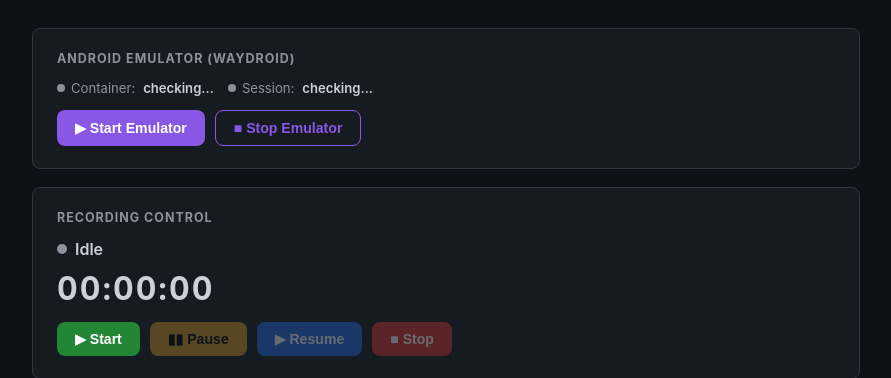
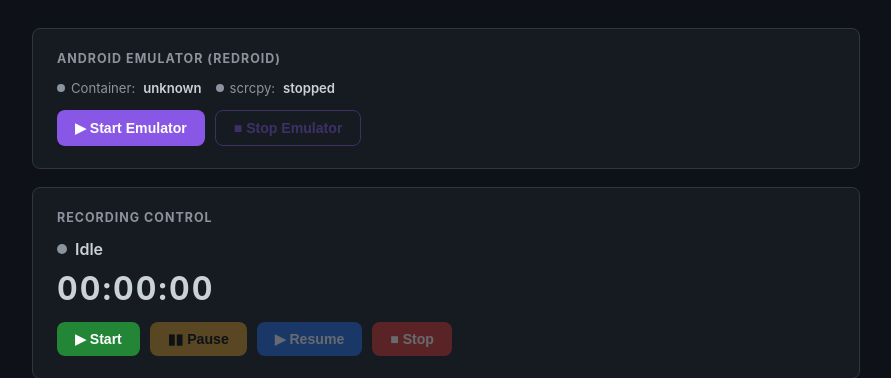
Before and after one commit to josepboss/DroidRecord, a Flask app: page / in a window 1280 px wide. Shown: the part 55-433 px from the top of the page, without its empty margins (194-1085 px from the left). Run offline with Flask 3, Linux system fonts and the light colour scheme; data that the repository does not hold is empty; parts of the project's set-up code (start-up, migrations or seed data) failed here and were passed over.

Commit message:
feat: UI — Waydroid panel → Redroid panel (container + scrcpy status)

```diff
--- a/templates/index.html
+++ b/templates/index.html
@@ -81,7 +81,7 @@
       font-weight: 700;
     }
 
-    /* Waydroid status row */
+    /* Redroid status row */
     .wd-row {
       display: flex;
       align-items: center;
@@ -318,9 +318,9 @@
   <div class="badge">VPS Screen Recorder</div>
 </header>
 
-<!-- ── Waydroid Control ──────────────────────────────────────────────────── -->
+<!-- ── Redroid Control ───────────────────────────────────────────────────── -->
 <div class="card">
-  <h2>Android Emulator (Waydroid)</h2>
+  <h2>Android Emulator (Redroid)</h2>
 
   <div class="wd-row">
     <div class="wd-status-group">
@@ -330,16 +330,16 @@
         <span class="value" id="wdContainerText">checking...</span>
       </div>
       <div class="wd-pill">
-        <div class="dot" id="wdSessionDot"></div>
-        <span class="label">Session:</span>
-        <span class="value" id="wdSessionText">checking...</span>
+        <div class="dot" id="wdScrcpyDot"></div>
+        <span class="label">scrcpy:</span>
+        <span class="value" id="wdScrcpyText">checking...</span>
       </div>
     </div>
   </div>
 
   <div class="wd-controls">
-    <button class="btn-wd-start" id="btnWdStart" onclick="waydroidStart()">&#9654; Start Emulator</button>
-    <button class="btn-wd-stop"  id="btnWdStop"  onclick="waydroidStop()">&#9632; Stop Emulator</button>
+    <button class="btn-wd-start" id="btnWdStart" onclick="redroidStart()">&#9654; Start Emulator</button>
+    <button class="btn-wd-stop"  id="btnWdStop"  onclick="redroidStop()">&#9632; Stop Emulator</button>
   </div>
 
   <div class="wd-log" id="wdLog"></div>
@@ -403,32 +403,32 @@
     return str.replace(/&/g,"&amp;").replace(/</g,"&lt;").replace(/>/g,"&gt;");
   }
 
-  // ── Waydroid ──────────────────────────────────────────────────────────────
+  // ── Redroid ───────────────────────────────────────────────────────────────
 
-  function applyWaydroidStatus(data) {
+  function applyRedroidStatus(data) {
     const cDot  = document.getElementById("wdContainerDot");
     const cText = document.getElementById("wdContainerText");
-    const sDot  = document.getElementById("wdSessionDot");
-    const sText = document.getElementById("wdSessionText");
+    const sDot  = document.getElementById("wdScrcpyDot");
+    const sText = document.getElementById("wdScrcpyText");
 
     const containerUp = data.container === "running";
-    const sessionUp   = data.session   === "running";
+    const scrcpyUp    = data.scrcpy === true;
 
     cDot.className  = "dot" + (containerUp ? " active" : "");
-    cText.textContent = containerUp ? "running" : "stopped";
+    cText.textContent = data.container || "unknown";
 
-    sDot.className  = "dot" + (sessionUp ? " active" : "");
-    sText.textContent = sessionUp ? "running" : "stopped";
+    sDot.className  = "dot" + (scrcpyUp ? " active" : "");
+    sText.textContent = scrcpyUp ? "running" : "stopped";
 
     document.getElementById("btnWdStart").disabled = containerUp;
     document.getElementById("btnWdStop").disabled  = !containerUp;
   }
 
-  async function pollWaydroid() {
+  async function pollRedroid() {
     try {
-      const res  = await fetch("/api/waydroid/status");
+      const res  = await fetch("/api/redroid/status");
       const data = await res.json();
-      applyWaydroidStatus(data);
+      applyRedroidStatus(data);
     } catch (e) {}
   }
 
@@ -440,55 +440,55 @@
     setTimeout(() => log.classList.remove("visible"), 8000);
   }
 
-  async function waydroidStart() {
+  async function redroidStart() {
     const btn = document.getElementById("btnWdStart");
     btn.innerHTML = '<span class="spinner"></span> Starting...';
     btn.disabled = true;
 
     try {
-      const res  = await fetch("/api/waydroid/start", { method: "POST" });
+      const res  = await fetch("/api/redroid/start", { method: "POST" });
       const data = await res.json();
 
       if (!res.ok) {
-        showToast(data.error || "Failed to start Waydroid", "error");
+        showToast(data.error || "Failed to start Redroid", "error");
         showWdLog(data.messages);
         return;
       }
 
-      showToast("Waydroid started — emulator launching on virtual display", "success");
+      showToast("Redroid started — Android visible on virtual display", "success");
       showWdLog(data.messages);
-      await pollWaydroid();
+      await pollRedroid();
     } catch (e) {
       showToast("Request failed", "error");
     } finally {
       btn.innerHTML = "&#9654; Start Emulator";
-      await pollWaydroid();
+      await pollRedroid();
     }
   }
 
-  async function waydroidStop() {
-    if (!confirm("Stop the Waydroid emulator?")) return;
+  async function redroidStop() {
+    if (!confirm("Stop the Redroid emulator?")) return;
     const btn = document.getElementById("btnWdStop");
     btn.innerHTML = '<span class="spinner"></span> Stopping...';
     btn.disabled = true;
 
     try {
-      const res  = await fetch("/api/waydroid/stop", { method: "POST" });
+      const res  = await fetch("/api/redroid/stop", { method: "POST" });
       const data = await res.json();
 
       if (!res.ok) {
-        showToast(data.error || "Failed to stop Waydroid", "error");
+        showToast(data.error || "Failed to stop Redroid", "error");
         showWdLog(data.messages);
         return;
       }
 
-      showToast("Waydroid stopped", "info");
+      showToast("Redroid stopped", "info");
       showWdLog(data.messages);
     } catch (e) {
       showToast("Request failed", "error");
     } finally {
       btn.innerHTML = "&#9632; Stop Emulator";
-      await pollWaydroid();
+      await pollRedroid();
     }
   }
 
@@ -661,8 +661,8 @@
 
   // ── Init ──────────────────────────────────────────────────────────────────
 
-  pollWaydroid();
-  setInterval(pollWaydroid, 8000);
+  pollRedroid();
+  setInterval(pollRedroid, 8000);
 
   pollStatus();
   setInterval(pollStatus, 5000);
```
